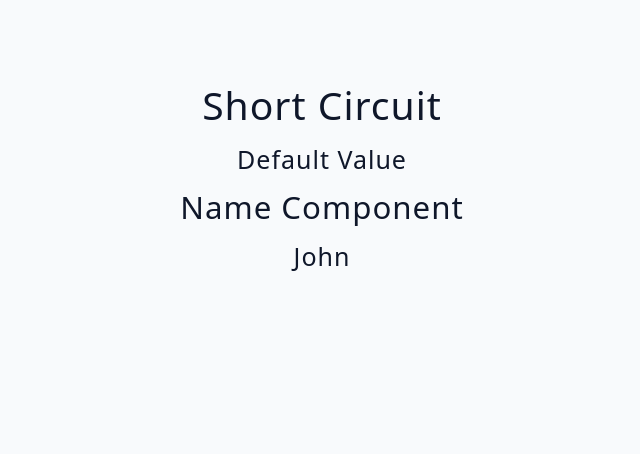
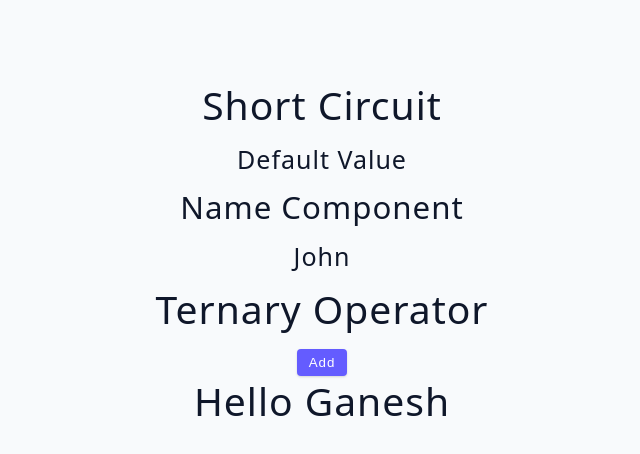
Before and after one commit to lokhandeganesh/hooks, a React (Vite) app: page / in a window 1280 px wide. Shown: the top 454 px of the page, without its empty margins (318-958 px from the left). Built offline with nearby package versions, Linux system fonts and the light colour scheme.

Commit message:
Ternary Operator

```diff
--- a/src/components/ShortCircuit.jsx
+++ b/src/components/ShortCircuit.jsx
@@ -22,6 +22,10 @@ const ShortCircuit = () => {
       )} */}
 
       {user && <NameComponent name={user.name}></NameComponent>}
+
+      <h2>Ternary Operator</h2>
+      <button className="btn">{isEditing ? 'Edit' : 'Add'}</button>
+      {user ? <div><h2>Hello {name}</h2></div> : <div><h2>Please Login!!</h2></div>}
     </div>
   )
 };
```
